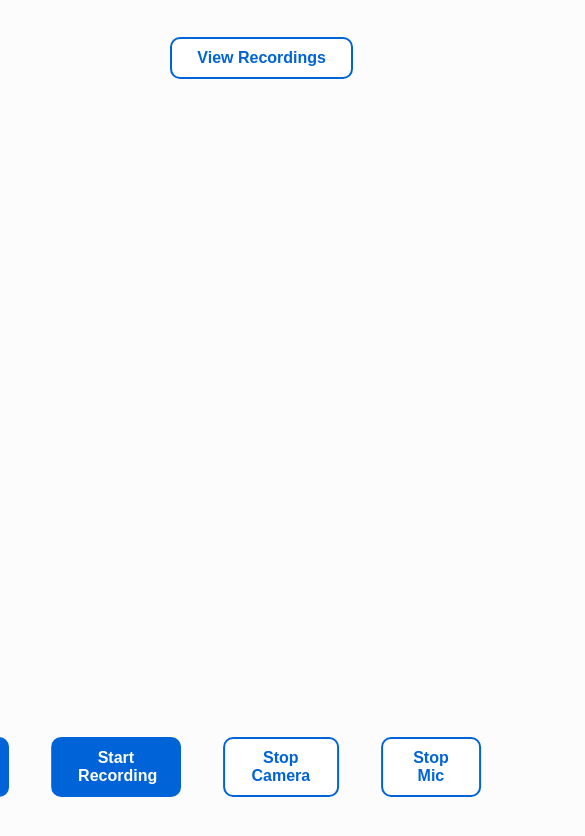
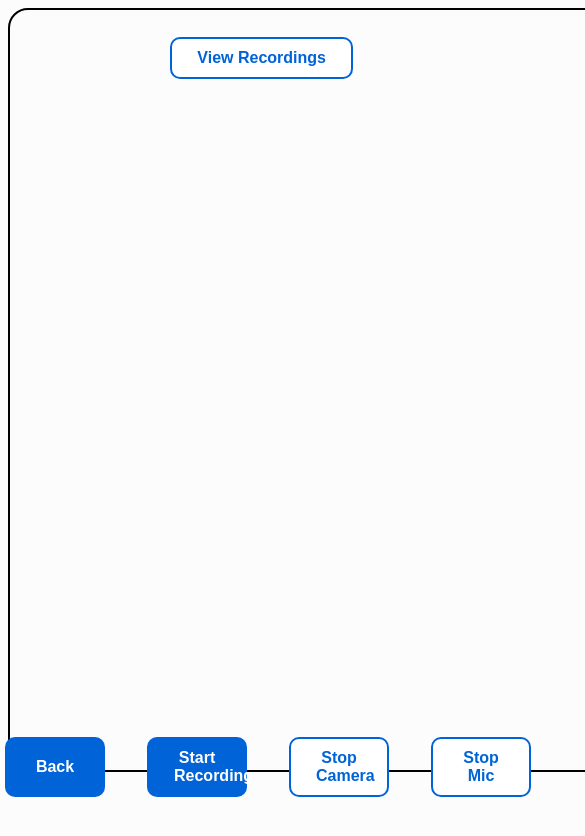
Before and after one commit to ojosproject/iris, a Next.js app: page /call in a window 390 px wide. Shown: the top 836 px of the page, 585 px wide, since content can reach past the window. Built offline with nearby package versions, Linux system fonts and the light colour scheme; no server answers.

Commit message:
style(call): made video responsive

```diff
--- a/src/app/call/components/controls.module.css
+++ b/src/app/call/components/controls.module.css
@@ -1,12 +1,23 @@
 .controls {
   display: flex;
   gap: 32px;
-  justify-content: center;
+  justify-content: space-evenly;
+  width: 100%;
+  max-width: 900px;
   position: fixed;
   bottom: 5%;
   /* https://stackoverflow.com/questions/3157372/css-horizontal-centering-of-a-fixed-div */
   left: 50%;
   transform: translateX(-50%);
+}
+
+.video_container {
+  height: 90dvh;
+  border: solid 2px black;
+  border-radius: 20px;
+
+  min-width: 500px;
+  min-height: 500px;
 }
 
 /* .controls button {
--- a/src/app/call/components/controls.tsx
+++ b/src/app/call/components/controls.tsx
@@ -134,13 +134,12 @@ const WebcamRecorder: React.FC = () => {
     <div>
       {/* Video element to display the webcam feed */}
       <video
+        className={classes.video_container}
         ref={videoRef}
         autoPlay
         playsInline
-        width="900"
-        height="700"
         muted={true}
-      ></video>
+      />
       <div className={classes.controls}>
         {/* Button to go back to the previous page */}
         <Button
```
